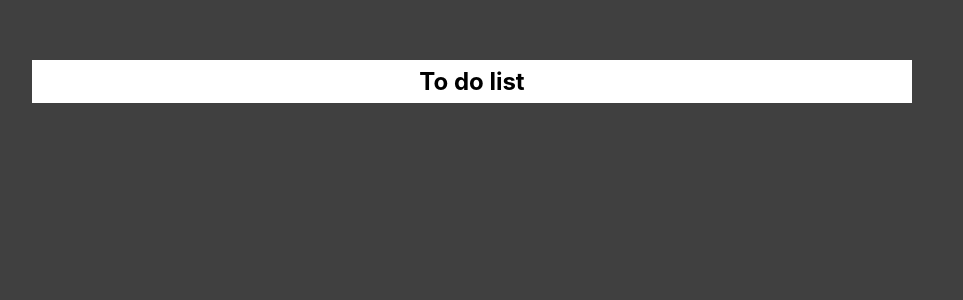
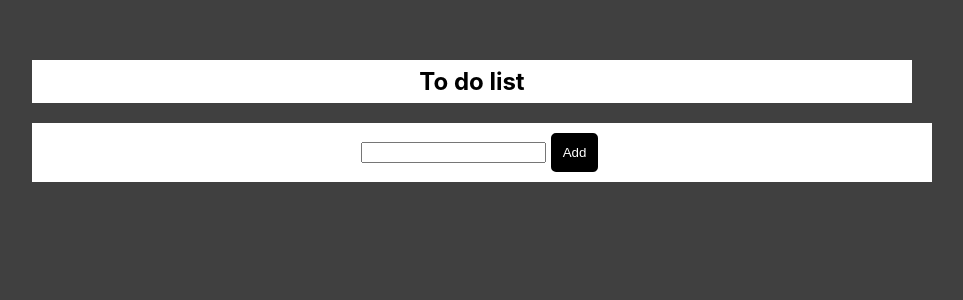
Before and after one commit to 2000sagarr/to-do-list, a React (Create React App) app: page / in a window 1280 px wide. Shown: the top 300 px of the page, without its empty margins (168-1131 px from the left). Built offline with nearby package versions, Linux system fonts and the light colour scheme.

Commit message:
commit-2

```diff
--- a/src/App.js
+++ b/src/App.js
@@ -1,12 +1,13 @@
 import React from 'react';
 import './App.css';
 import Title from './components/titles/Title';
-
+import TaskInput from './components/TaskInput/TaskInput';
 
 function App() {
   return (
     <div className="App">
       <Title>To do list</Title>
+      <TaskInput/>
     </div>
   );
 }
--- a/src/components/TaskInput/TaskInput.js
+++ b/src/components/TaskInput/TaskInput.js
@@ -1,15 +1,16 @@
-import React, { Fragment } from "react";
+import React from "react";
 import styles from "./TaskInput.module.css";
+import Button from '../buttons/Button';
 
-const TastInput = () => {
+const TaskInput = () => {
   return (
-    <Fragment>
+    <div className={styles.input}>
       <form>
-        <input />
-        <button></button>
+        <input type="text"/>
+        <Button type="submit" className={styles.addButton}>Add</Button>
       </form>
-    </Fragment>
+    </div>
   );
 };
 
-export default TastInput;
+export default TaskInput;
--- /dev/null
+++ b/src/components/TaskInput/TaskInput.module.css
@@ -0,0 +1,11 @@
+.input{
+    background-color: white;
+    padding : 10px;
+    color: black;
+    width: 100%;
+    text-align: center;
+}
+
+.addButton{
+    background-color: red;
+}
--- /dev/null
+++ b/src/components/buttons/Button.js
@@ -0,0 +1,10 @@
+import React from 'react';
+import styles from './Button.module.css';
+
+const Button = props =>{
+    return(
+        <button type={props.type} className={`${styles.button} ${props.className}`}>{props.children}</button>
+    )
+}
+
+export default Button;
--- /dev/null
+++ b/src/components/buttons/Button.module.css
@@ -0,0 +1,9 @@
+.button{
+    padding: 10px;
+    color : white;
+    border: 2px solid black;
+    border-radius: 5px;
+    background-color: black;
+    margin: auto 5px;
+    outline-style: none;
+}
```
Also changed, not shown: src/components/TaskInput/TastInput.module.css (deleted).
